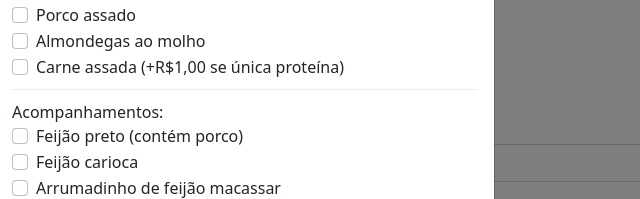
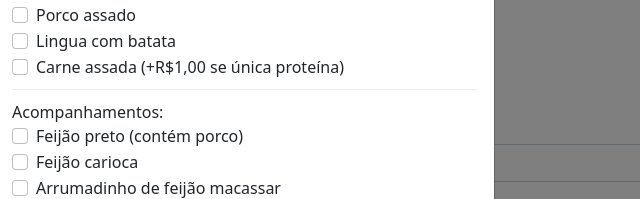
Before and after one commit to Neresgrill/Menu-almo-o-, a plain HTML site: page index.html in a window 1280 px wide. Both pictures are taken after a click on the button "Personalizar e Adicionar". Shown: the part 285-484 px from the top of the page, 395-1035 px from the left. Drawn offline with nearby package versions, Linux system fonts and the light colour scheme.

Commit message:
Update 05/02 index.html

```diff
--- a/index.html
+++ b/index.html
@@ -13,7 +13,7 @@
 </head>
 <body>
     <div class="container">
-        <h1 class="my-4">Cardápio do Almoço - Terça 1.2</h1>
+        <h1 class="my-4">Cardápio do Almoço - Quarta 1.0</h1>
 
         <!-- Itens do Menu -->
         <div class="row">
@@ -71,8 +71,8 @@
                                     <label class="form-check-label">Porco assado</label>
                                 </div>
                                 <div class="form-check">
-                                    <input class="form-check-input protein" type="checkbox" value="Almondegas ao molho">
-                                    <label class="form-check-label">Almondegas ao molho</label>
+                                    <input class="form-check-input protein" type="checkbox" value="Lingua com batata">
+                                    <label class="form-check-label">Lingua com batata</label>
                                 </div>
                                 <div class="form-check">
                                     <input class="form-check-input protein" type="checkbox" value="Carne assada">
```
